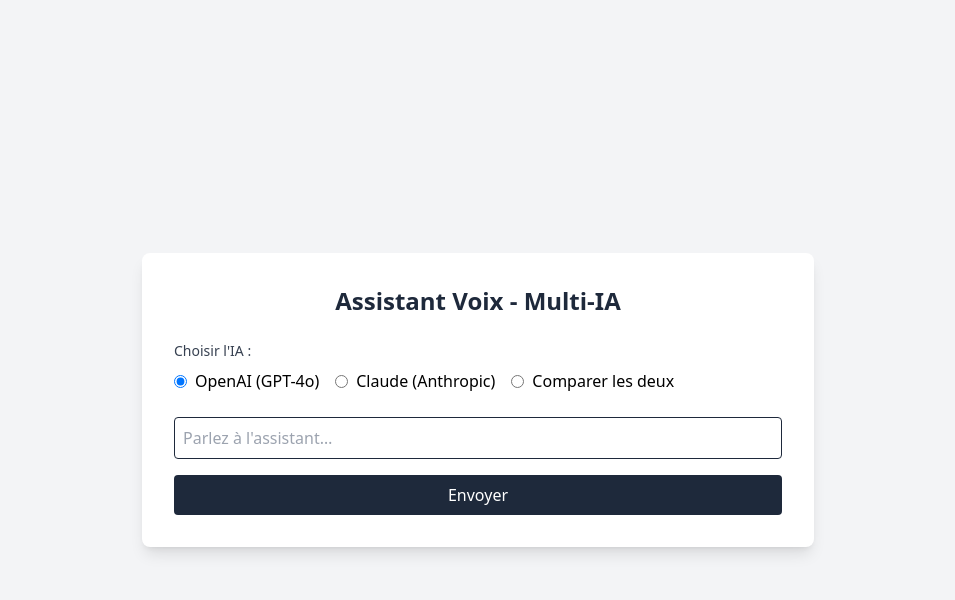
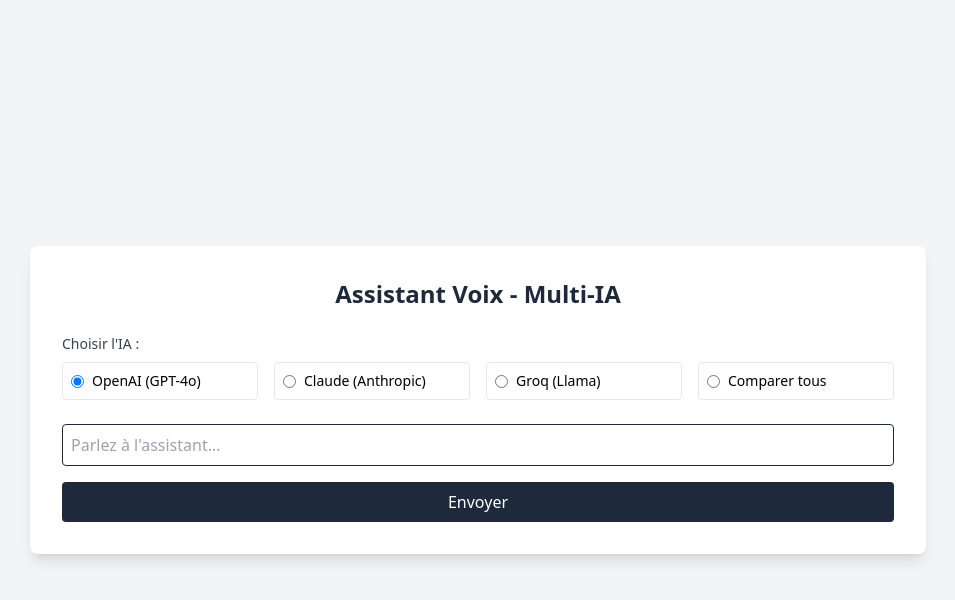
Before and after one commit to MamadouBousso/promptmulti_ia_docker, a Flask app: page / in a window 1280 px wide. Shown: the top 600 px of the page, without its empty margins (162-1117 px from the left). Run offline with Flask 3, Linux system fonts and the light colour scheme; some libraries are stand-ins or nearby versions.

Commit message:
Ajout du client Groq (Llama) avec sélection de modèles et interface multi-IA étendue

```diff
--- a/app.py
+++ b/app.py
@@ -24,6 +24,15 @@
     print(f"Claude non disponible: {e}")
     claude_client = None
     CLAUDE_AVAILABLE = False
+
+try:
+    from src.infrastructure.groq_client import GroqClient
+    groq_client = GroqClient()
+    GROQ_AVAILABLE = True
+except Exception as e:
+    print(f"Groq non disponible: {e}")
+    groq_client = None
+    GROQ_AVAILABLE = False
 
 app = Flask(__name__)
 
@@ -108,6 +117,91 @@
             "error": str(e)
         }), 500
 
+@app.route('/api/groq', methods=['POST'])
+def groq_api():
+    """API endpoint pour les appels Groq (Llama)."""
+    if not GROQ_AVAILABLE:
+        return jsonify({
+            "success": False,
+            "error": "Groq n'est pas configuré"
+        }), 400
+
+    try:
+        data = request.get_json()
+        prompt = data.get('prompt', '')
+        model = data.get('model', 'llama3-8b-8192')
+
+        if not prompt:
+            return jsonify({
+                "success": False,
+                "error": "Le prompt est requis"
+            }), 400
+
+        # Générer la réponse avec Groq
+        groq_response = groq_client.generate_with_model_selection(prompt, model)
+
+        return jsonify(groq_response)
+
+    except Exception as e:
+        return jsonify({
+            "success": False,
+            "error": str(e)
+        }), 500
+
+@app.route('/api/groq/stream', methods=['POST'])
+def groq_stream_api():
+    """API endpoint pour les appels Groq en streaming."""
+    if not GROQ_AVAILABLE:
+        return jsonify({
+            "success": False,
+            "error": "Groq n'est pas configuré"
+        }), 400
+
+    try:
+        data = request.get_json()
+        prompt = data.get('prompt', '')
+        model = data.get('model', 'llama3-8b-8192')
+
+        if not prompt:
+            return jsonify({
+                "success": False,
+                "error": "Le prompt est requis"
+            }), 400
+
+        def generate():
+            for chunk in groq_client.generate_streaming_response(prompt, model):
+                yield f"data: {json.dumps({'text': chunk, 'success': True})}\n\n"
+
+        return Response(generate(), mimetype='text/event-stream')
+
+    except Exception as e:
+        return jsonify({
+            "success": False,
+            "error": str(e)
+        }), 500
+
+@app.route('/api/groq/models', methods=['GET'])
+def groq_models_api():
+    """API endpoint pour récupérer les modèles disponibles sur Groq."""
+    if not GROQ_AVAILABLE:
+        return jsonify({
+            "success": False,
+            "error": "Groq n'est pas configuré"
+        }), 400
+
+    try:
+        models = groq_client.get_available_models()
+        return jsonify({
+            "success": True,
+            "models": models
+        })
+
+    except Exception as e:
+        return jsonify({
+            "success": False,
+            "error": str(e)
+        }), 500
+
 @app.route('/api/claude/stream', methods=['POST'])
 def claude_stream_api():
     """API endpoint pour les appels Claude en streaming."""
@@ -141,7 +235,7 @@
 
 @app.route('/api/compare', methods=['POST'])
 def compare_apis():
-    """API endpoint pour comparer les réponses d'OpenAI et Claude."""
+    """API endpoint pour comparer les réponses d'OpenAI, Claude et Groq."""
     try:
         data = request.get_json()
         prompt = data.get('prompt', '')
@@ -168,6 +262,13 @@
         else:
             responses['claude'] = {"success": False, "error": "Claude non configuré"}
 
+        # Réponse Groq
+        if GROQ_AVAILABLE:
+            groq_response = groq_client.generate_voice_response(prompt)
+            responses['groq'] = groq_response
+        else:
+            responses['groq'] = {"success": False, "error": "Groq non configuré"}
+
         return jsonify({
             "success": True,
             "prompt": prompt,
--- a/templates/index.html
+++ b/templates/index.html
@@ -7,26 +7,43 @@
     <script src="https://cdn.tailwindcss.com"></script>
 </head>
 <body class="bg-gray-100 min-h-screen flex items-center justify-center">
-    <div class="bg-white p-8 rounded-lg shadow-lg w-full max-w-2xl">
+    <div class="bg-white p-8 rounded-lg shadow-lg w-full max-w-4xl">
         <h1 class="text-2xl font-bold text-center mb-6 text-slate-800">Assistant Voix - Multi-IA</h1>
 
         <!-- Sélecteur d'IA -->
         <div class="mb-6">
             <label class="block text-sm font-medium text-gray-700 mb-2">Choisir l'IA :</label>
-            <div class="flex space-x-4">
-                <label class="flex items-center">
+            <div class="grid grid-cols-2 md:grid-cols-4 gap-4">
+                <label class="flex items-center p-2 border rounded hover:bg-gray-50">
                     <input type="radio" name="aiProvider" value="openai" checked class="mr-2">
-                    <span>OpenAI (GPT-4o)</span>
+                    <span class="text-sm">OpenAI (GPT-4o)</span>
                 </label>
-                <label class="flex items-center">
+                <label class="flex items-center p-2 border rounded hover:bg-gray-50">
                     <input type="radio" name="aiProvider" value="claude" class="mr-2">
-                    <span>Claude (Anthropic)</span>
+                    <span class="text-sm">Claude (Anthropic)</span>
                 </label>
-                <label class="flex items-center">
+                <label class="flex items-center p-2 border rounded hover:bg-gray-50">
+                    <input type="radio" name="aiProvider" value="groq" class="mr-2">
+                    <span class="text-sm">Groq (Llama)</span>
+                </label>
+                <label class="flex items-center p-2 border rounded hover:bg-gray-50">
                     <input type="radio" name="aiProvider" value="compare" class="mr-2">
-                    <span>Comparer les deux</span>
+                    <span class="text-sm">Comparer tous</span>
                 </label>
             </div>
+        </div>
+
+        <!-- Sélecteur de modèle Groq -->
+        <div id="groqModelSelector" class="mb-4" style="display: none;">
+            <label class="block text-sm font-medium text-gray-700 mb-2">Modèle Llama :</label>
+            <select id="groqModel" class="w-full p-2 border border-gray-300 rounded">
+                <option value="llama3-8b-8192">Llama 3.1 8B</option>
+                <option value="llama3-70b-8192">Llama 3.1 70B</option>
+                <option value="llama3.2-1b-4096">Llama 3.2 1B</option>
+                <option value="llama3.2-3b-4096">Llama 3.2 3B</option>
+                <option value="llama3.2-7b-4096">Llama 3.2 7B</option>
+                <option value="llama3.2-70b-4096">Llama 3.2 70B</option>
+            </select>
         </div>
 
         <form id="queryForm" method="POST">
@@ -56,7 +73,7 @@
 
         <!-- Zone de comparaison -->
         <div id="compareArea" class="mt-4" style="display: none;">
-            <div class="grid grid-cols-1 md:grid-cols-2 gap-4">
+            <div class="grid grid-cols-1 md:grid-cols-3 gap-4">
                 <div class="p-2 border border-blue-300 rounded bg-blue-50">
                     <h3 class="font-bold text-blue-800 mb-2">OpenAI (GPT-4o)</h3>
                     <div id="openaiResponse" class="text-sm"></div>
@@ -64,6 +81,10 @@
                 <div class="p-2 border border-green-300 rounded bg-green-50">
                     <h3 class="font-bold text-green-800 mb-2">Claude (Anthropic)</h3>
                     <div id="claudeResponse" class="text-sm"></div>
+                </div>
+                <div class="p-2 border border-purple-300 rounded bg-purple-50">
+                    <h3 class="font-bold text-purple-800 mb-2">Groq (Llama)</h3>
+                    <div id="groqResponse" class="text-sm"></div>
                 </div>
             </div>
         </div>
@@ -83,6 +104,18 @@
     <script>
         let response = '';
 
+        // Gestion de l'affichage du sélecteur de modèle Groq
+        document.querySelectorAll('input[name="aiProvider"]').forEach(radio => {
+            radio.addEventListener('change', function() {
+                const groqSelector = document.getElementById('groqModelSelector');
+                if (this.value === 'groq') {
+                    groqSelector.style.display = 'block';
+                } else {
+                    groqSelector.style.display = 'none';
+                }
+            });
+        });
+
         async function handleQuery(event) {
             event.preventDefault();
 
@@ -93,12 +126,14 @@
             const compareArea = document.getElementById('compareArea');
             const openaiResponse = document.getElementById('openaiResponse');
             const claudeResponse = document.getElementById('claudeResponse');
+            const groqResponse = document.getElementById('groqResponse');
             const loadingIndicator = document.getElementById('loadingIndicator');
             const errorArea = document.getElementById('errorArea');
             const errorText = document.getElementById('errorText');
 
             const prompt = queryInput.value.trim();
             const selectedProvider = document.querySelector('input[name="aiProvider"]:checked').value;
+            const groqModel = document.getElementById('groqModel').value;
 
             if (!prompt) {
                 showError('Veuillez saisir une question.');
@@ -114,6 +149,7 @@
 
             try {
                 let endpoint = '';
+                let requestBody = { prompt: prompt };
 
                 switch(selectedProvider) {
                     case 'openai':
@@ -121,6 +157,10 @@
                         break;
                     case 'claude':
                         endpoint = '/api/claude';
+                        break;
+                    case 'groq':
+                        endpoint = '/api/groq';
+                        requestBody.model = groqModel;
                         break;
                     case 'compare':
                         endpoint = '/api/compare';
@@ -133,7 +173,7 @@
                     headers: {
                         'Content-Type': 'application/json',
                     },
-                    body: JSON.stringify({ prompt: prompt })
+                    body: JSON.stringify(requestBody)
                 });
 
                 const data = await response.json();
@@ -145,6 +185,8 @@
                             data.responses.openai.text : data.responses.openai.error;
                         claudeResponse.textContent = data.responses.claude.success ?
                             data.responses.claude.text : data.responses.claude.error;
+                        groqResponse.textContent = data.responses.groq.success ?
+                            data.responses.groq.text : data.responses.groq.error;
                         compareArea.style.display = 'block';
                     } else {
                         // Afficher la réponse normale
```
Also changed, not shown: src/infrastructure/groq_client.py (added, +171 -0 lines), 1 other file.
